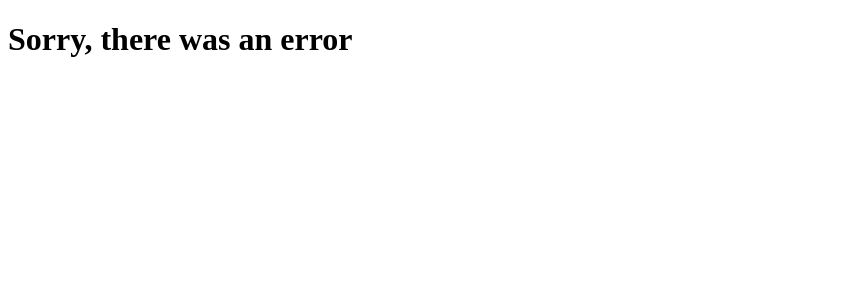
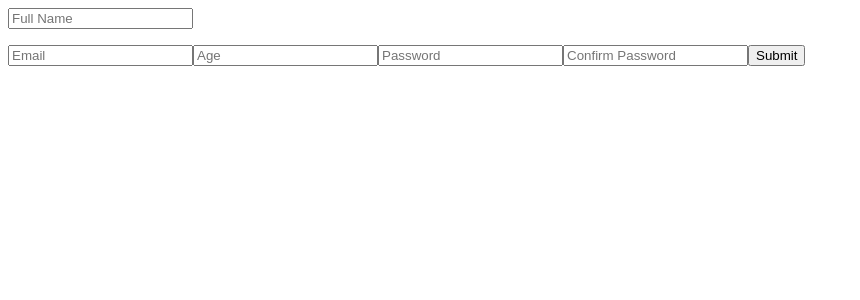
Before and after one commit to Rosa-Kang/dailyReact, a React (Create React App) app: page / in a window 1280 px wide. Shown: the top 300 px of the page, without its empty margins (0-860 px from the left). Built offline with nearby package versions, Linux system fonts and the light colour scheme; no server answers.

Commit message:
learning topic was: yup, yupResolver, and useForm

```diff
--- a/package.json
+++ b/package.json
@@ -3,6 +3,7 @@
   "version": "0.1.0",
   "private": true,
   "dependencies": {
+    "@hookform/resolvers": "^3.1.0",
     "@tanstack/react-query": "^4.29.7",
     "@testing-library/jest-dom": "^5.16.5",
     "@testing-library/react": "^13.4.0",
@@ -10,9 +11,11 @@
     "axios": "^1.4.0",
     "react": "^18.2.0",
     "react-dom": "^18.2.0",
+    "react-hook-form": "^7.43.9",
     "react-router-dom": "^6.11.1",
     "react-scripts": "5.0.1",
-    "web-vitals": "^2.1.4"
+    "web-vitals": "^2.1.4",
+    "yup": "^1.1.1"
   },
   "scripts": {
     "start": "react-scripts start",
--- /dev/null
+++ b/src/components/Form.js
@@ -0,0 +1,37 @@
+import React from 'react';
+import * as yup from 'yup';
+import { yupResolver } from '@hookform/resolvers/yup'
+import { useForm } from 'react-hook-form';
+
+const Form = () => {
+
+    const schema = yup.object().shape({
+        fullName: yup.string().required("Your Full Name is required."),
+        email: yup.string().email().required(),
+        age: yup.number().positive(),
+        password: yup.string().min(8).max(16).required(),
+        confirmPassword: yup.string().oneOf([yup.ref("password"), null], "Passwords don't match.").required(),
+    })
+
+    const { register, handleSubmit, formState: {errors} } = useForm({
+            resolver: yupResolver(schema),
+        });
+
+    const onSubmit = (data) => {
+        console.log(data);
+    }
+
+  return (
+    <form onSubmit={handleSubmit(onSubmit)}>
+          <input type="text" placeholder="Full Name" {...register("fullName")} />
+         <p>{ errors.fullName?.message }</p>
+          <input type="text" placeholder="Email" {...register("email")}/>
+          <input type="number" placeholder="Age" {...register("age")}/>
+          <input type="password" placeholder="Password" {...register("password")}/>
+          <input type="password" placeholder="Confirm Password" {...register("confirmPassword")}/>
+          <input type="submit" />
+    </form>
+  )
+}
+
+export default Form
--- a/src/index.js
+++ b/src/index.js
@@ -1,10 +1,10 @@
 import React from 'react';
 import ReactDOM from 'react-dom/client';
-import App from './App';
+import Form from './components/Form'
 
 const root = ReactDOM.createRoot(document.getElementById('root'));
 root.render(
   <React.StrictMode>
-    <App />
+    <Form />
   </React.StrictMode>
 );
```
Also changed, not shown: 2 other files (tests, documents, lock files or other folders).
